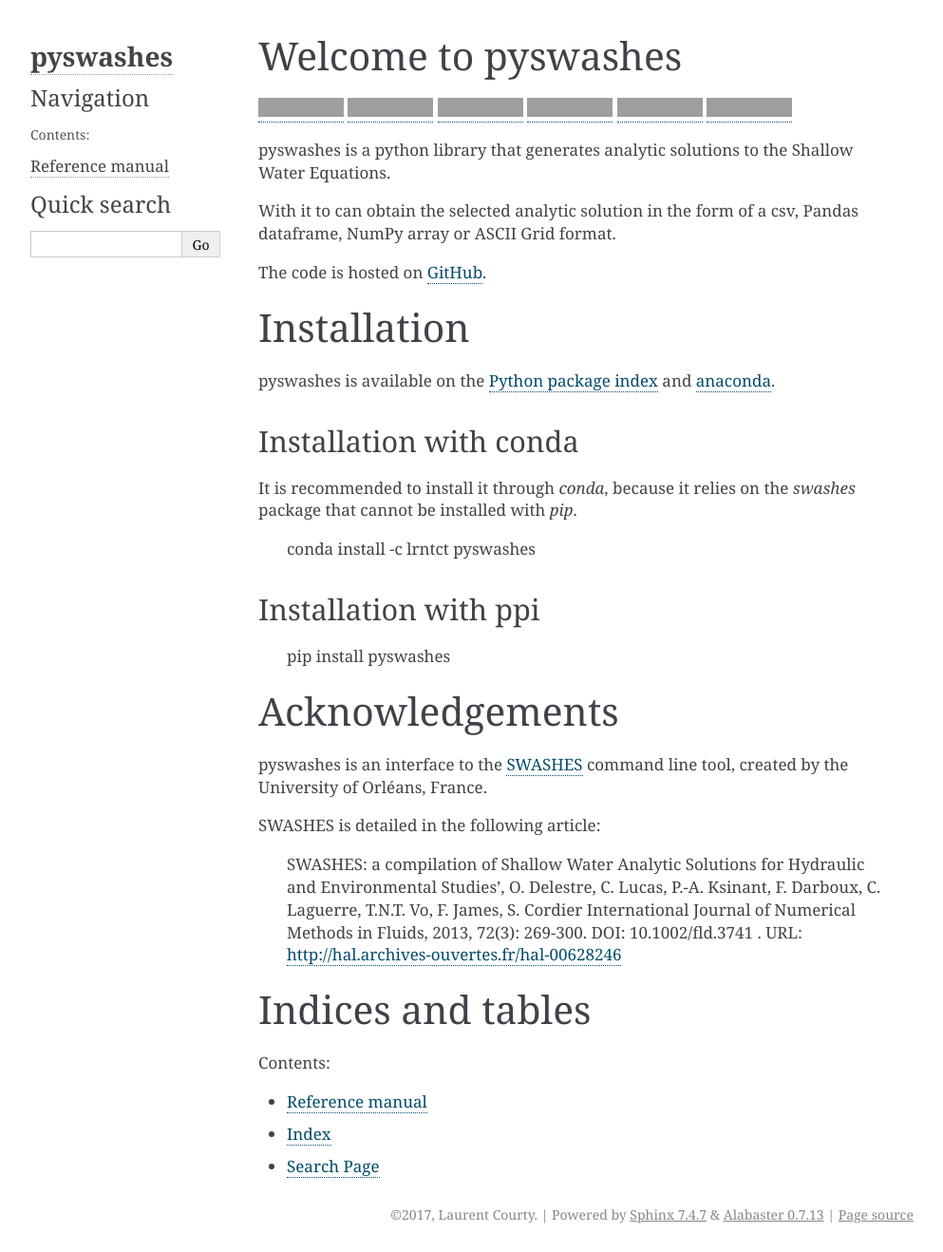
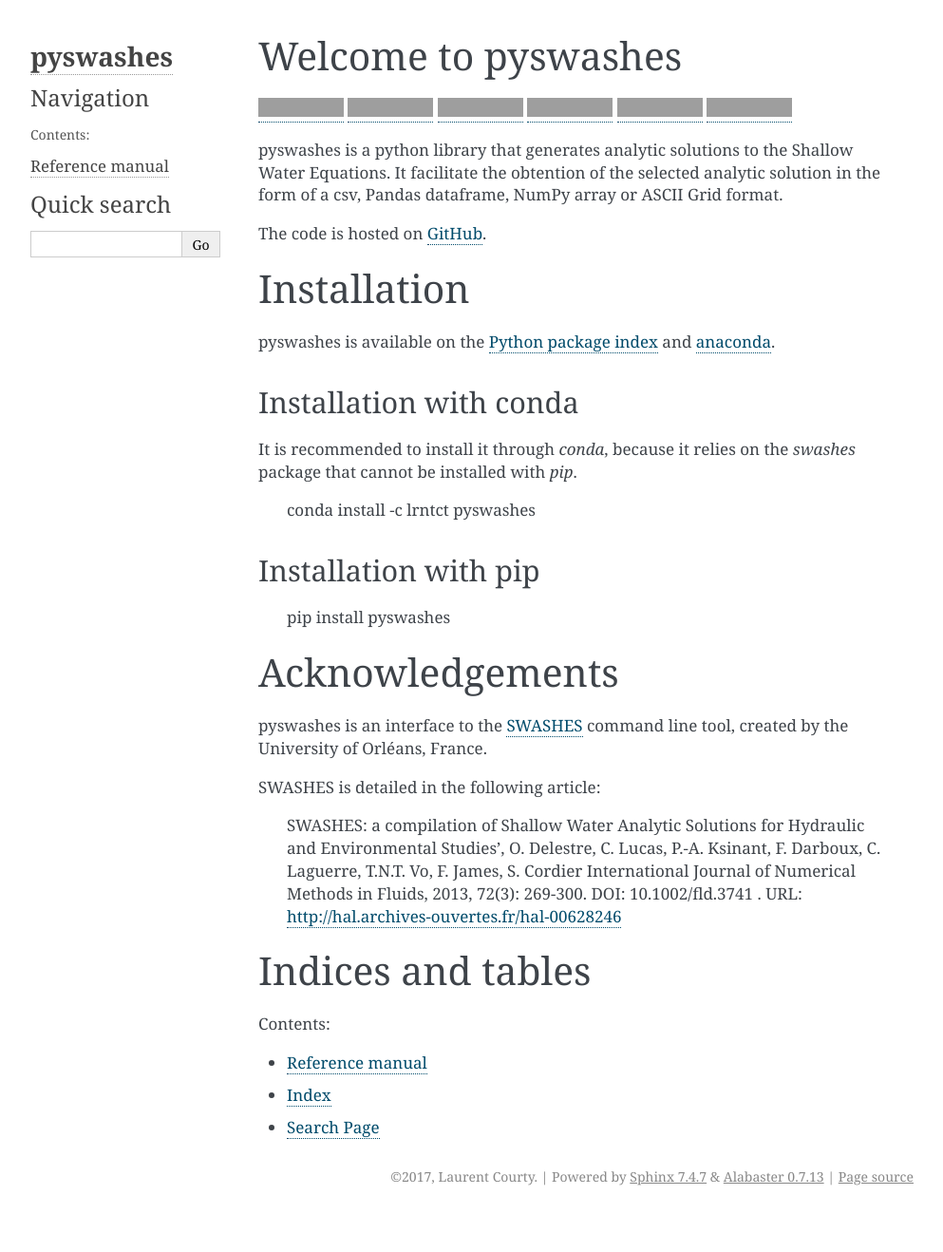
Before and after one commit to lrntct/pyswashes, a Sphinx documentation site: the page built from docs/index.rst, in a window 1280 px wide, cut to the strip 0-1318 px from the top of the page. Shown: the whole strip at 95% size, without its empty margins (148-1141 px from the left). Built offline with Sphinx 7.4.7, drawn with Linux system fonts in a browser that asks for light colours; after the commit the page ends 1278 px from its top, so only the background shows below that; grey boxes are pictures that could not be loaded.

Commit message:
Fix typos in the doc

```diff
--- a/docs/index.rst
+++ b/docs/index.rst
@@ -4,8 +4,7 @@ Welcome to pyswashes
 |PyPI| |anaconda| |RTFD| |CircleCI| |AppVeyor| |codecov|
 
 pyswashes is a python library that generates analytic solutions to the Shallow Water Equations.
-
-With it to can obtain the selected analytic solution in the form of a csv, Pandas dataframe, NumPy array or ASCII Grid format.
+It facilitate the obtention of the selected analytic solution in the form of a csv, Pandas dataframe, NumPy array or ASCII Grid format.
 
 The code is hosted on `GitHub <https://github.com/lrntct/pyswashes>`_.
 
@@ -26,7 +25,7 @@ because it relies on the `swashes` package that cannot be installed with `pip`.
     conda install -c lrntct pyswashes
 
 
-Installation with ppi
+Installation with pip
 ---------------------
 
     pip install pyswashes
```
